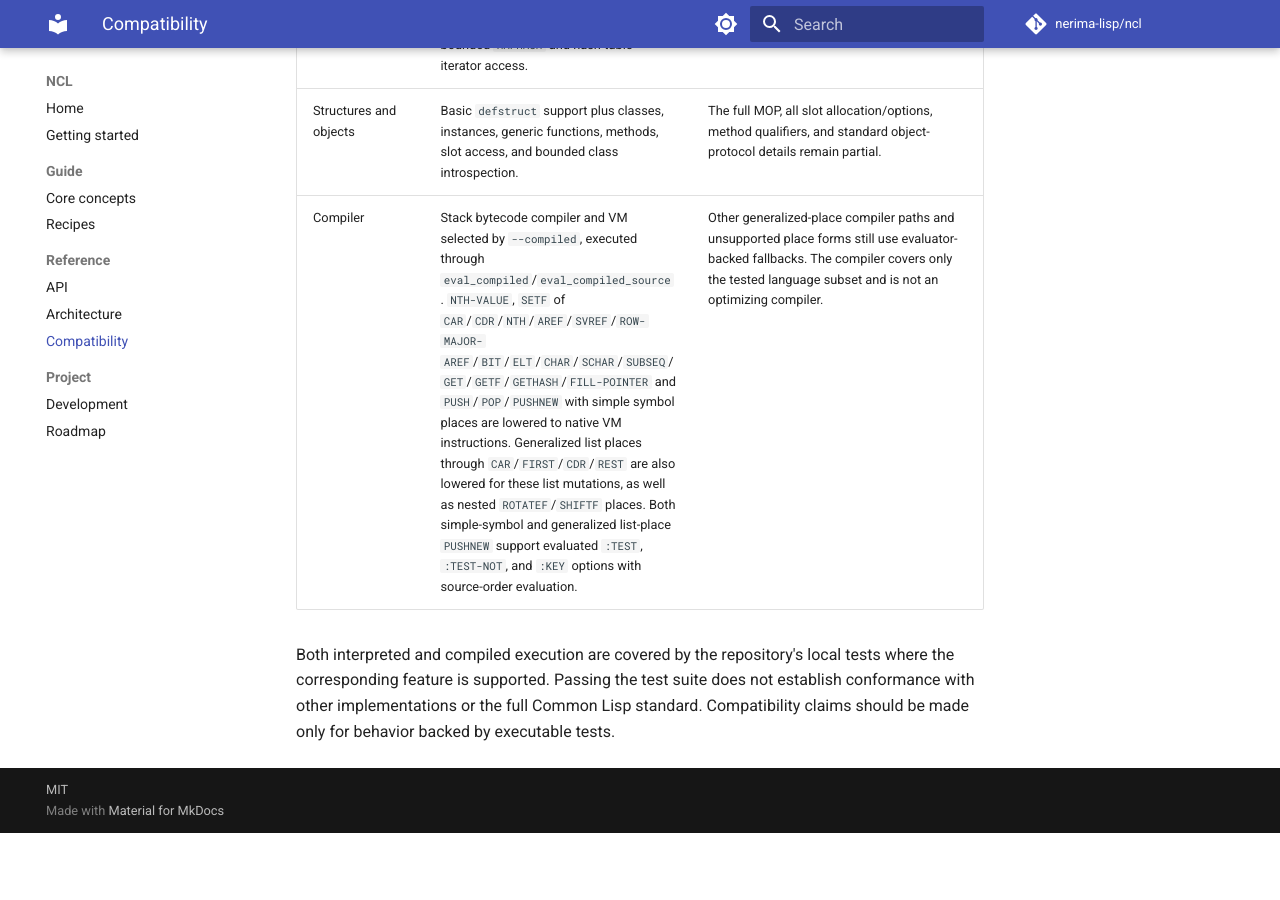
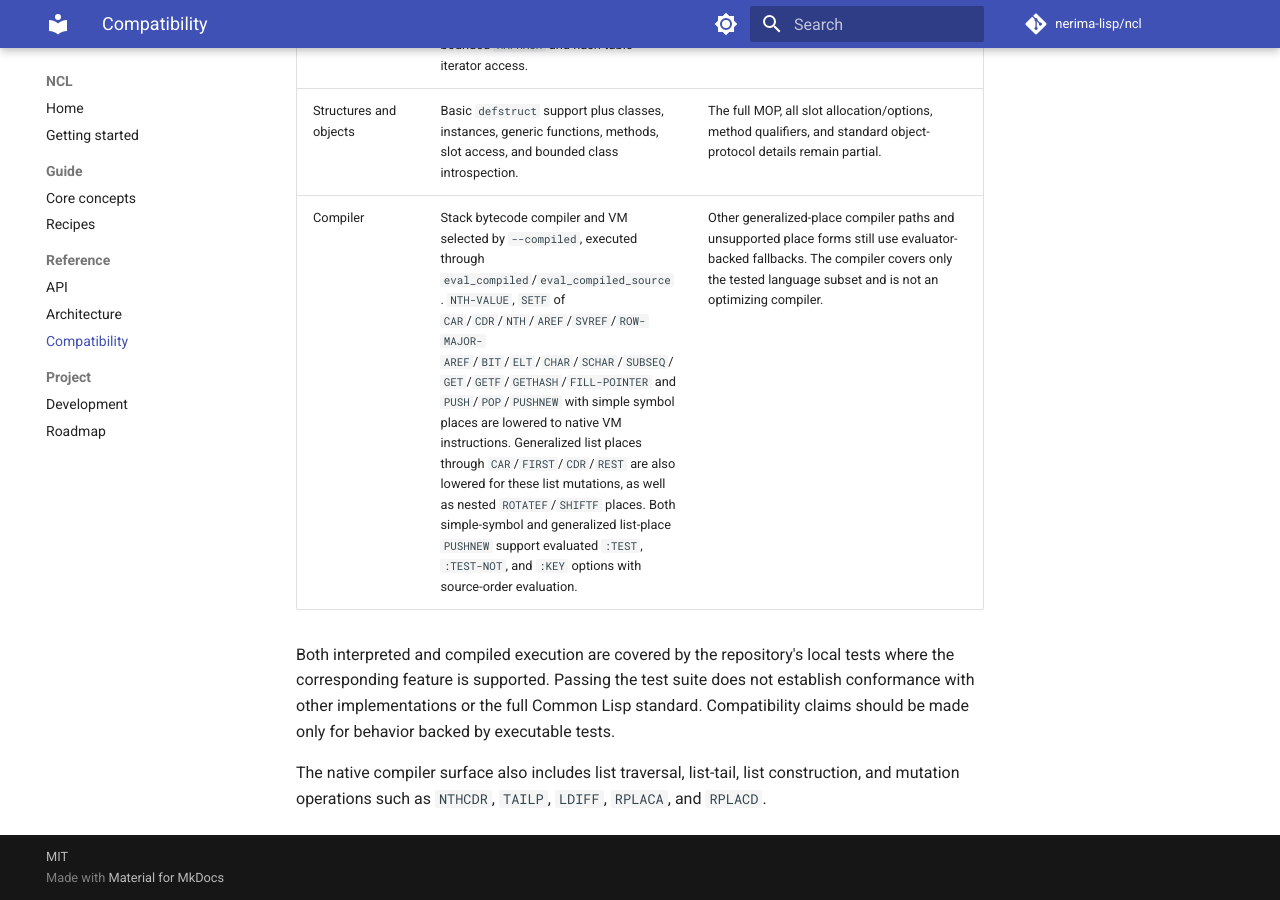
Before and after one commit to nerima-lisp/ncl, an MkDocs documentation site: the page built from docs/src/reference/compatibility.md, in a window 1280 px wide and 900 px high, scrolled down 3427 px. Built offline with MkDocs 1.6.1 and Material for MkDocs 9.7.7, drawn with Linux system fonts in a browser that asks for light colours; comment, search, counter and statistics services are not loaded; before the commit the page ends 4260 px from its top, so only the background shows below that.

Commit message:
docs: document native list compiler operations

```diff
--- a/docs/src/reference/compatibility.md
+++ b/docs/src/reference/compatibility.md
@@ -24,3 +24,8 @@ tests where the corresponding feature is supported. Passing the test suite
 does not establish conformance with other implementations or the full Common Lisp standard.
 Compatibility claims should be made only for behavior backed by executable
 tests.
+
+The native compiler surface also includes list traversal, list-tail, list
+construction, and mutation operations such as <code>NTHCDR</code>,
+<code>TAILP</code>, <code>LDIFF</code>, <code>RPLACA</code>, and
+<code>RPLACD</code>.
```
Also changed, not shown: docs/src/project/roadmap.md (+2 -1 lines).
